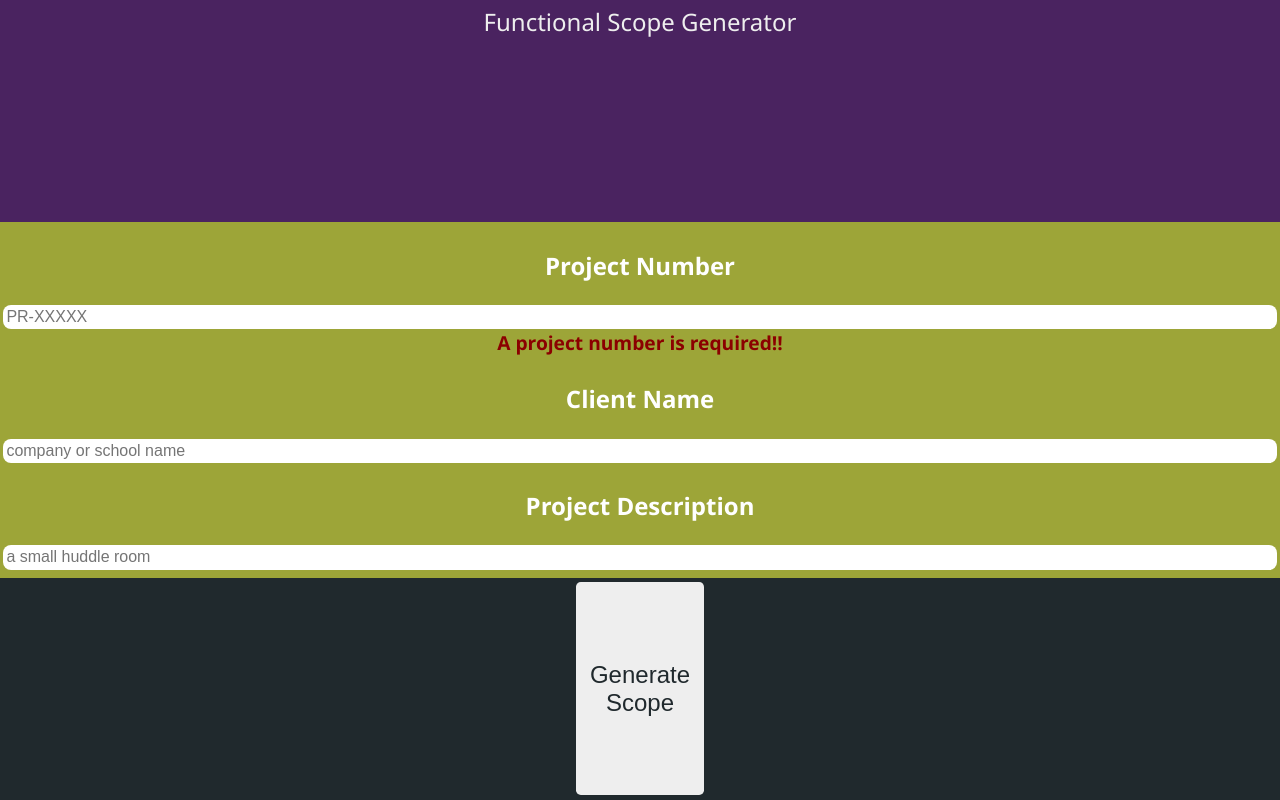
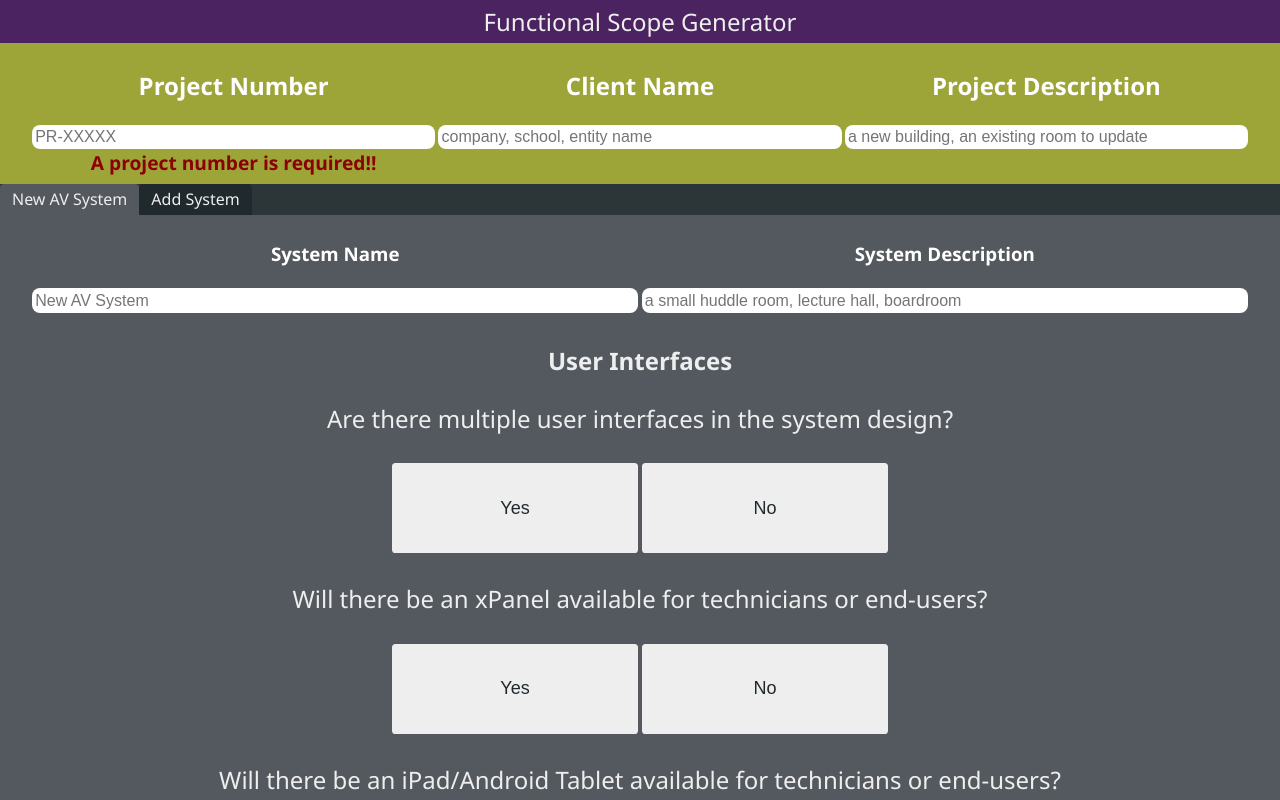
Before and after one commit to ryanjblajda/scope-generator, an Angular app: page / in a window 1280 px wide. Shown: the top 800 px of the page. Built offline with nearby package versions, Linux system fonts and the light colour scheme.

Commit message:
finalized multi-room functionality and styling

```diff
--- a/src/app/app.component.html
+++ b/src/app/app.component.html
@@ -2,33 +2,46 @@
   <header class="header">
     <span class="header-name">{{title}}</span>
   </header>
-  <section class="project-details" [formGroup]="details">
-      <article class="project-details-item">
-        <span><h2>Project Number</h2></span><input name="project-number" class="project-number" formControlName="projectnumber" required [placeholder]="projectNumberPlaceholder()" (input)="onInput('project-num', $event)" minlength="8"/>
+  <section class="details project" [formGroup]="details">
+      <article class="details-item">
+        <span><h2>Project Number</h2></span><input name="project-number" class="project-number" formControlName="projectnumber" required [placeholder]="project.number" (input)="onProjectInput('number', $event)" minlength="8"/>
         <div *ngIf="details.controls['projectnumber']?.invalid || details.controls['projectnumber']?.dirty">
           <div class="required-message" *ngIf="details.controls['projectnumber']?.errors?.['required']">{{projectNumberRequiredMessage}}</div>
           <div class="invalid-message" *ngIf="details.controls['projectnumber']?.invalid && details.controls['projectnumber']?.touched">{{projectNumberInvalidMessage}}</div>
         </div>
       </article>
-      <article class="project-details-item">
-        <span><h2>Client Name</h2></span><input name="project-client-name" [placeholder]="projectClientNamePlaceholder()" (input)="onInput('project-client', $event)"/>
+      <article class="details-item">
+        <span><h2>Client Name</h2></span><input name="project-client-name" [placeholder]="project.clientname" (input)="onProjectInput('client', $event)"/>
       </article>
-      <article class="project-details-item">
-        <span><h2>Project Description</h2></span><input name="project-description" [placeholder]="projectDescriptionPlaceholder()" (input)="onInput('project-description', $event)"/>
+      <article class="details-item">
+        <span><h2>Project Description</h2></span><input name="project-description" [placeholder]="project.description" (input)="onProjectInput('description', $event)"/>
       </article>
   </section>
-  <section class="project-systems-container">
-
-  <!--
-    hiding this currently for development of the multiple system feature
-  <section *ngIf="success()" class="question-list">
-    <app-section *ngFor="let section of questions.sections" [section]="section"/>
-  </section>
-  <section *ngIf="success()" class="custom-details">
-    <span><h3>Additional Details</h3></span>
-    <textarea placeholder="enter additional details not captured via the questions, such as IT contact details or advanced functionality, like room combining or overflow" (input)="onInput('custom-details', $event)"></textarea>
-  </section>
-  -->
+  <section class="project-system-container">
+    <header class="project-system-tab-list">
+      <nav class="project-system-tab" *ngFor="let system of project.systems, let first = first, let i = index" [class.active]="i == systemSelected()" (click)="onSelectSystem(i)">{{system.name}}</nav>
+      <nav class="project-add-tab" (click)="onAddNewSystem()">Add System</nav>
+    </header>
+    <section class="project-system-list">
+      <section class="project-system" *ngFor="let system of project.systems, let first = first, let i = index" [class.hidden]="i != systemSelected()">
+        <header class="details">
+          <article class="details-item">
+            <span><h3>System Name</h3></span><input name="name" autocomplete="home" [placeholder]="system.name" (input)="onSystemInput('name', system, $event)"/>
+          </article>
+          <article class="details-item">
+            <span><h3>System Description</h3></span><input name="description" [placeholder]="system.description" (input)="onSystemInput('description', system, $event)"/>
+          </article>
+          <button *ngIf="!first" (click)="onDeleteSystem(system)">Delete System</button>
+        </header>
+        <section *ngIf="success()" class="question-list">
+          <app-section *ngFor="let section of system.questions.sections" [section]="section"/>
+        </section>
+        <section *ngIf="success()" class="custom-details">
+          <span><h3>Additional Details</h3></span>
+          <textarea name="custom-details" placeholder="enter additional details not captured via the questions, such as IT contact details or advanced functionality, like room combining or overflow" (input)="onSystemInput('details', system, $event)"></textarea>
+        </section>
+      </section>
+    </section>
   </section>
   <article class="download-container" *ngIf="downloadReady()">
     <a [href]="downloadURL()" [download]="downloadName()"><button (click)="downloaded()">Download</button></a>
--- a/src/app/app.component.scss
+++ b/src/app/app.component.scss
@@ -87,20 +87,70 @@ textarea:focus{
     outline: 0;
 }
 
-.project-details {
+.project {
+    background: $scope-background;
+}
+
+.details {
     display: flex;
     flex-direction: column;
     flex: 1 1 5%;
     gap: 0.2em;
     padding: 0.2em;
     padding-bottom: 0.5em;
-    background: $scope-background;
     color: $scope-details-text-color;
 }
 
-.project-details-item {
+.details-item {
     display: flex;
     flex-direction: column;
+}
+
+.project-system-container {
+    display:flex;
+    flex-direction: column;
+    flex: 1 1 85%;
+    background-color: $global-color-tertiary;
+    color: $global-color-eee;
+}
+
+.project-system-tab-list {
+    display: flex;
+    flex-direction: row;
+    flex: 0 1 5%;
+
+    * {
+        background-color: $global-color-tertiary-2;
+        padding: 4px 12px;
+        border-radius: 4px 4px 0 0;
+        position: relative;
+    }
+
+    .active {
+        border-bottom: 1px solid transparent;
+        background-color: $global-color-secondary;
+      }
+}
+
+.project-system-list {
+    border-top: 1px solid $global-color-secondary;
+    flex: 1 1 0;
+    display: flex;
+}
+
+.project-system {
+    flex: 1 1 0;
+    background-color: $global-color-secondary;
+
+    header {
+        button {
+            min-height: 0;
+        }
+    }
+}
+
+.hidden {
+    display: none;
 }
 
 .question-list {
@@ -108,7 +158,6 @@ textarea:focus{
     flex-direction: column;
     flex: 1 1 85%;
     width: 100%;
-    background: $questions-background;
     border: none;
 }
 
@@ -164,9 +213,21 @@ app-section {
 }
 
 @media screen and (min-width: 600px) {
-    .scope-details {
+    .details {
         flex-direction: row;
         justify-content: center;
+        padding-left: 2em;
+        padding-right: 2em;
+    }
+
+    .details-item {
+        flex: 1 1 0;
+    }
+
+    .project-system {
+        header {
+            align-items: center;
+        }
     }
 
     button {
--- a/src/app/app.component.ts
+++ b/src/app/app.component.ts
@@ -1,6 +1,6 @@
 import { Component, computed, OnInit } from '@angular/core';
 //import data from '../assets/scope_questions.json';
-import { Question, QuestionList } from './components/classes/classes';
+import { Project, Question, QuestionList, System } from './components/classes/classes';
 import { signal } from '@angular/core';
 import { HttpClient } from '@angular/common/http';
 import { FormGroup, FormControl, Validators, Form } from '@angular/forms';
@@ -14,29 +14,35 @@ import { FormGroup, FormControl, Validators, Form } from '@angular/forms';
 export class AppComponent implements OnInit {
   title = 'Functional Scope Generator';
 
-  questions!:QuestionList;
+  project:Project = new Project;
+  questions:QuestionList = new QuestionList;
 
-  projectNumberPlaceholder = signal<string>('PR-XXXXX');
-  projectNumber!: string;
-  projectDescriptionPlaceholder = signal<string>('a small huddle room');
-  projectDescription!: string;
-  projectClientNamePlaceholder = signal<string>('company or school name');
-  projectClientName!: string;
+  //placeholders for project details to prompt the user
+  projectNumberPlaceholder:string | string = 'PR-XXXXX';
+  projectDescriptionPlaceholder:string | string ='a new building, an existing room to update';
+  projectClientNamePlaceholder:string | string ='company, school, entity name';
 
+  systemSelected = signal<number>(0);
+
+  //holds the value of the custom details
   customDetails:string | string = '';
 
+  //shows a wait or error screen as needed
   success = signal<boolean>(false);
   loading = signal<boolean>(true);
 
+  //lets the user know when the scope is ready to download
   downloadReady = signal<boolean>(false);
   downloadName = signal<string>('scope.txt');
   downloadURL = signal<string>('/scope.txt');
 
+  //lets us validate the form input
+  details!:FormGroup;
+
   projectNumberRequiredMessage = 'A project number is required!!';
   projectNumberInvalidMessage = 'Please enter a valid project number!!';
 
-  details!:FormGroup;
-
+  //lets us grab the json scope questions as text
   private httpClient: HttpClient;
 
   constructor(http: HttpClient) {
@@ -50,9 +56,10 @@ export class AppComponent implements OnInit {
     });
 
     //set defaults for generation to placeholders
-    this.projectClientName = this.projectClientNamePlaceholder();
-    this.projectDescription = this.projectDescriptionPlaceholder();
-    this.projectNumber = this.projectNumberPlaceholder();
+    this.project.clientname = this.projectClientNamePlaceholder;
+    this.project.description = this.projectDescriptionPlaceholder;
+    this.project.number = this.projectNumberPlaceholder;
+
     //attempt to load the question json so we can generate the body of the page
     try {
       this.httpClient.get('assets/scope_questions.json', {responseType: 'text'}).subscribe(data => {
@@ -61,6 +68,9 @@ export class AppComponent implements OnInit {
           this.questions = JSON.parse(data) as QuestionList;
           //set success true will only occur if the catch block doesnt fire
           //setTimeout(() => {
+          this.project.systems.forEach(system => {
+            system.questions = JSON.parse(JSON.stringify(this.questions));
+          })
           this.success.set(true);
           //}, 1000);
         }
@@ -82,25 +92,25 @@ export class AppComponent implements OnInit {
     let questionTextData:string = "";
     //loop through all the questions
 
-    //questions.forEach(question => {
-    //  //loop through all the answers for the question we are on
-    //
-    //  question.answers.forEach(answer => {
-    //    //only return an answer if its selected
-    //    if (answer.selected) {
-    //      //if the scope field is empty, return the question prompt instead.
-    //      if (answer.scope.length > 0) { questionTextData += answer.scope + " "; }
-    //      else {
-    //        if (answer.prompt.toLowerCase() == "no" || answer.prompt.toLowerCase() == "yes") { /* dont return anything */ }
-    //        else { questionTextData += answer.prompt + " ";   }
-    //      }
-    //      //if the answer has children questions, parse recursively
-    //      if (answer.questions != undefined) {
-    //        if (answer.questions.length > 0) { questionTextData += this.parseQuestionRecursive(answer.questions); + "\r\n"; }
-    //      }
-    //    }
-    //  });
-    //});
+    questions.forEach(question => {
+      //loop through all the answers for the question we are on
+
+      question.answers.forEach(answer => {
+        //only return an answer if its selected
+        if (answer.selected) {
+          //if the scope field is empty, return the question prompt instead.
+          if (answer.scope.length > 0) { questionTextData += answer.scope + " "; }
+          else {
+            if (answer.prompt.toLowerCase() == "no" || answer.prompt.toLowerCase() == "yes") { /* dont return anything */ }
+            else { questionTextData += answer.prompt + " ";   }
+          }
+          //if the answer has children questions, parse recursively
+          if (answer.questions != undefined) {
+            if (answer.questions.length > 0) { questionTextData += this.parseQuestionRecursive(answer.questions); + "\r\n"; }
+          }
+        }
+      });
+    });
 
     //return the string
     return questionTextData;
@@ -109,7 +119,7 @@ export class AppComponent implements OnInit {
   parseResponses(list:QuestionList): string {
     let fileTextData:string = "";
     //loop through each section
-    /*
+
     list.sections.forEach(section => {
       //grab the section name
       fileTextData += section.name + "\r\n\t";
@@ -117,25 +127,48 @@ export class AppComponent implements OnInit {
       fileTextData += this.parseQuestionRecursive(section.questions) + "\r\n\r\n";
     });
     //return the completed scope
-    */
+
     return fileTextData;
   }
 
   generateScope():string {
     //create the initial string, and generate the header details
-    let scope:string = `CCS Presentation Systems\r\n\r\n${this.projectClientName}\r\n${this.projectNumber} // ${this.projectDescription}\r\n\r\nFunctional Programming Scope\r\n\r\n`;
-    //generate the main body of the scope
-    scope += this.parseResponses(this.questions);
+    let scope:string = `CCS Presentation Systems\r\n\r\n${this.project.clientname}\r\n${this.project.number} // ${this.project.description}\r\n\r\nFunctional Programming Scope\r\n\r\n`;
+    //generate the main body of the scope, looping through every single system in the project
+    this.project.systems.forEach(system => {
+      scope += "\r\n\r\n" + system.name + "\r\n\r\n" + system.description + "\r\n\r\n\t";
+      scope += this.parseResponses(system.questions);
+    });
     //if the custom details section has a length, add it to the bottom of the scope
     if (this.customDetails.length > 0 ) { scope += `Custom Scope Requirements\r\n\r\n\t${this.customDetails}`; }
     return scope;
   }
 
-  onInput(sender:string, event:Event): void {
-    if (sender == 'project-num') { this.projectNumber = (event.target as HTMLInputElement).value; }
-    else if (sender == 'project-client') { this.projectClientName = (event.target as HTMLInputElement).value; }
-    else if (sender == 'project-description') { this.projectDescription = (event.target as HTMLInputElement).value; }
-    else if (sender == 'custom-details') { this.customDetails = (event.target as HTMLTextAreaElement).value; }
+  onProjectInput(sender:string, event:Event): void {
+    if (sender == 'number') { this.project.number = (event.target as HTMLInputElement).value; }
+    else if (sender == 'client') { this.project.clientname = (event.target as HTMLInputElement).value; }
+    else if (sender == 'description') { this.project.description = (event.target as HTMLInputElement).value; }
+  }
+
+  onSystemInput(sender:string, system:System, event:Event): void {
+    if (sender == 'name') { system.name = (event.target as HTMLInputElement).value; }
+    else if (sender == 'details') { system.customDetails = (event.target as HTMLInputElement).value; }
+    else if (sender == 'description') { system.description = (event.target as HTMLInputElement).value; }
+  }
+
+  onAddNewSystem():void {
+    let system = new System;
+    system.questions = JSON.parse(JSON.stringify(this.questions));
+    this.project.systems.push(system);
+  }
+
+  onDeleteSystem(system: System):void {
+    let index = this.project.systems.indexOf(system);
+    this.project.systems.splice(index, 1);
+  }
+
+  onSelectSystem(index: number) {
+    this.systemSelected.set(index);
   }
 
   onGenerateScopeClicked():void {
@@ -147,7 +180,7 @@ export class AppComponent implements OnInit {
     //generate a new file to download
     let file = new Blob([scope], {type: '.txt'});
     this.downloadURL.set(URL.createObjectURL(file));
-    this.downloadName.set(`${this.projectNumber.toUpperCase()}_${this.projectClientName}_functional_scope.txt`.replaceAll(" ", "_").toLowerCase());
+    this.downloadName.set(`${this.project.number.toUpperCase()}_${this.project.clientname}_functional_scope.txt`.replaceAll(" ", "_").toLowerCase());
     this.downloadReady.set(true);
   }
 
--- a/src/app/components/classes/classes.ts
+++ b/src/app/components/classes/classes.ts
@@ -22,12 +22,14 @@ export class Answer {
 
 export class System {
     questions:QuestionList | QuestionList = new QuestionList;
-    name:string | string = "System Name";
-    description:string | string = ''
+    name:string | string = "New AV System";
+    description:string | string = 'a small huddle room, lecture hall, boardroom';
+    customDetails:string | string = 'custom requirements';
 }
 
 export class Project {
-    systems:System[] | System[] = [];
-    name:string | string = "PR-XXXXX";
-    description: string | string = '';
+    systems:System[] | System[] = [new System()]
+    number:string | string = "PR-XXXXX";
+    clientname:string | string = 'Project Client Name';
+    description: string | string = 'Project Description';
 }
--- a/src/styles/variables.scss
+++ b/src/styles/variables.scss
@@ -32,7 +32,7 @@ $footer-text-color: $global-color-3621085d;
 $button-background-color: $global-color-eee;
 $button-touched-background-color: $global-color-primary;
 $button-hover-background-color: $global-color-accent;
-$button-selected-background-color: $global-color-tertiary-2;
+$button-selected-background-color: $global-color-primary;
 
 $button-text-color: $global-color-tertiary-2;
 $button-touched-text-color: $global-color-3621085d;
```
